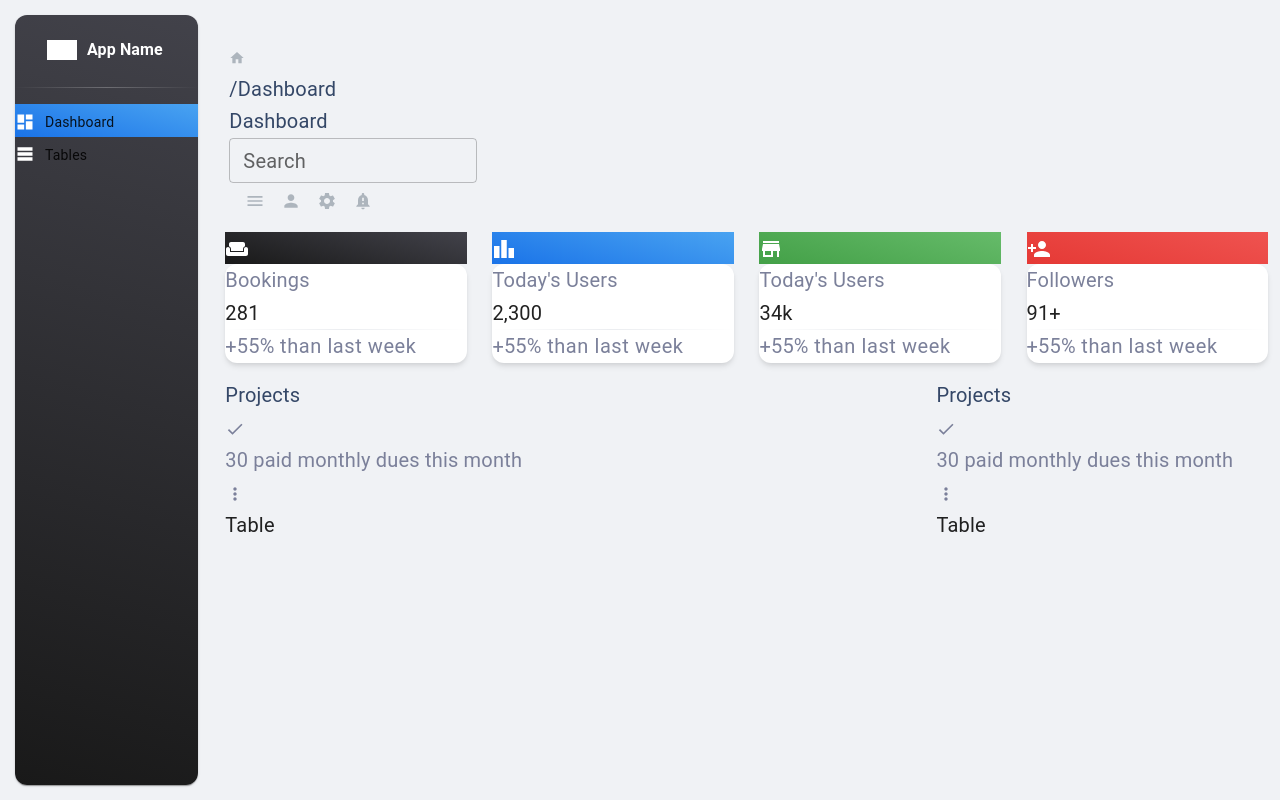
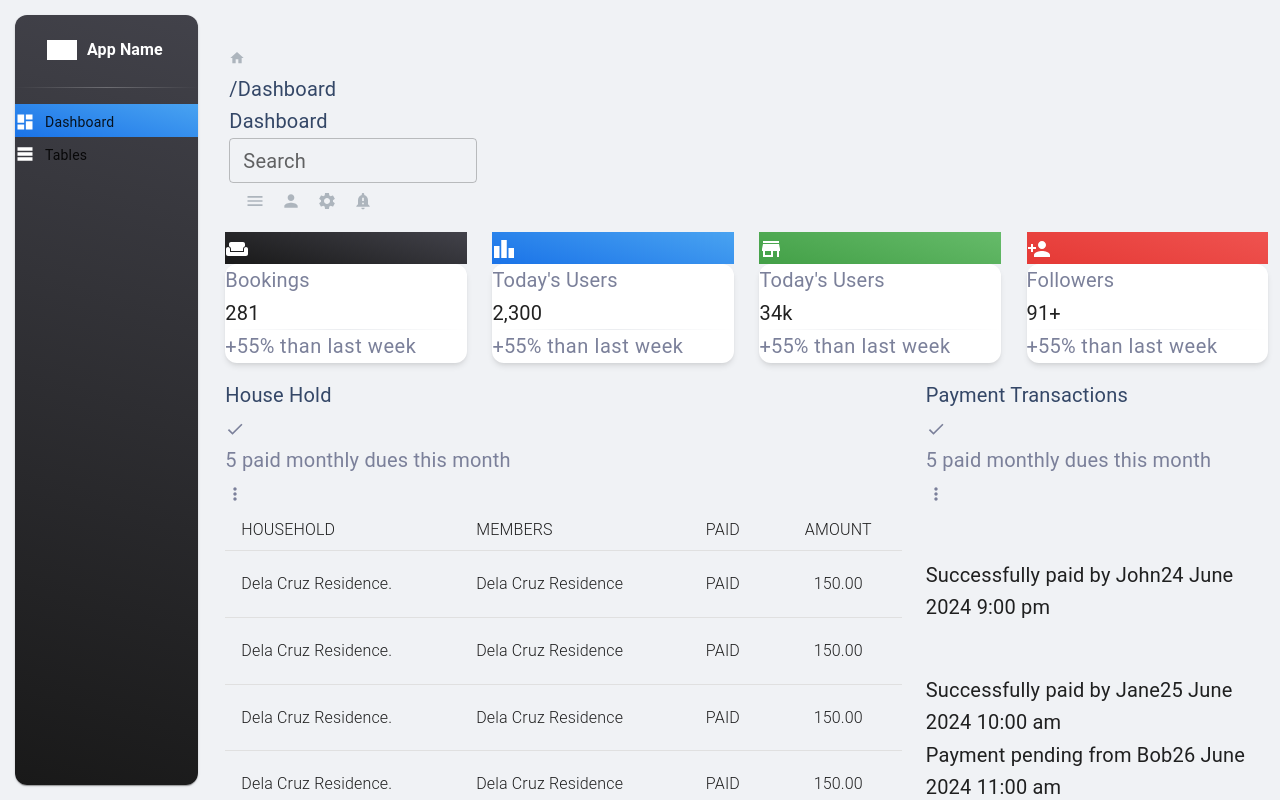
Before and after one commit to josepaulodelacruz/PA_Dashboard, a React (Vite) app: page / in a window 1280 px wide. Built offline with nearby package versions, Linux system fonts and the light colour scheme.

Commit message:
feat: designing table (ongoing)

```diff
--- /dev/null
+++ b/src/Components/Stepper/index.tsx
@@ -0,0 +1,45 @@
+
+const Stepper = () => {
+  const steps = [
+    {
+      title: 'Successfully paid by John',
+      date: '24 June 2024 9:00 pm',
+      completed: true,
+    },
+    {
+      title: 'Successfully paid by Jane',
+      date: '25 June 2024 10:00 am',
+      completed: true,
+    },
+    {
+      title: 'Payment pending from Bob',
+      date: '26 June 2024 11:00 am',
+      completed: false,
+    },
+  ];
+
+  return (
+    <div className="flex flex-col p-4">
+      {steps.map((step, index) => (
+        <div key={index} className="flex flex-row items-center py-1.5">
+          <div className="relative flex flex-col items-center">
+            <div
+              className={`bg-green-600 shadow-xl rounded-full justify-center items-center p-6 ${
+                step.completed ? 'bg-green-600' : 'bg-gray-300'
+              }`}
+            />
+            {index < steps.length - 1 && (
+              <div className="absolute top-full w-px bg-gray-300" style={{ height: '50px' }} />
+            )}
+          </div>
+          <div className="flex flex-col pl-4 justify-between py-2">
+            <span className="text-sm font-bold text-[#7b809a]">{step.title}</span>
+            <span className="text-[0.750rem] font-light text-[#7b809a]">{step.date}</span>
+          </div>
+        </div>
+      ))}
+    </div>
+  );
+};
+
+export default Stepper;
--- /dev/null
+++ b/src/Components/Table/TableLabel.tsx
@@ -0,0 +1,29 @@
+import TableCell from '@mui/material/TableCell'
+
+interface TableHeaderLabelProps {
+  title: string,
+  align?: 'inherit' | 'left' | 'center' | 'right' | 'justify';
+}
+
+interface TableBodyLabelProps {
+  align?: 'inherit' | 'left' | 'center' | 'right' | 'justify',
+  children: React.ReactNode,
+}
+
+const TableHeaderLabel: React.FC<TableHeaderLabelProps> = ({ title, align = 'left' }) => {
+  return (
+    <TableCell align={align} sx={{ px: 2, py: 1 }} >
+      <span className='text-[#7b809a] text-[0.65rem] font-bold'>{title}</span>
+    </TableCell>
+  )
+}
+
+const TableBodyLabel: React.FC<TableBodyLabelProps> = ({ children, align = 'left' }) =>
+  <TableCell align={align} sx={{ px: 2, py: 2.5 }} >
+    {children}
+  </TableCell>
+
+
+
+
+export { TableHeaderLabel, TableBodyLabel }
--- a/src/pages/Dashboard/Components/CardWithTable.tsx
+++ b/src/pages/Dashboard/Components/CardWithTable.tsx
@@ -2,25 +2,23 @@
 import TitleLabel from '@/Components/Labels/TitleLabel'
 import CheckIcon from '@mui/icons-material/Check'
 import MoreVertIcon from '@mui/icons-material/MoreVert'
-import { useTheme } from '@mui/material/styles'
 import SubTitleLabel from '@/Components/Labels/SubTitle'
 
 interface CardWithTableProps {
+  title?: string
   children: React.ReactNode,
 }
 
-const CardWithTable = ({ children } : CardWithTableProps ) => {
-  const theme = useTheme()
-  const { info } = theme.palette as { info?: any }
+const CardWithTable = ({ title, children } : CardWithTableProps ) => {
 
   return (
-    <div className='mt-4 bg-white shadow-md rounded-xl h-[450px] w-full'>
+    <div className='mt-4 bg-white h-full shadow-md rounded-xl w-full'>
       <div className='flex flex-row justify-between items-end'>
         <div className='flex flex-col px-4 pt-4'>
-          <TitleLabel>Projects</TitleLabel>
+          <TitleLabel>{title!}</TitleLabel>
           <span className='flex flex-row items-end'>
             <CheckIcon fontSize='small' sx={{ color: '#7b809a' }} />
-            <SubTitleLabel>30 paid monthly dues this month</SubTitleLabel>
+            <SubTitleLabel>5 paid monthly dues this month</SubTitleLabel>
           </span>
         </div>
         <MoreVertIcon fontSize='small' sx={{ color: '#7b809a', marginRight: '3rem' }} />
--- /dev/null
+++ b/src/pages/Dashboard/Components/DataTable.tsx
@@ -0,0 +1,52 @@
+import Table from '@mui/material/Table'
+import TableContainer from "@mui/material/TableContainer"
+import TableRow from "@mui/material/TableRow";
+import Box from '@mui/material/Box'
+import { TableBodyLabel, TableHeaderLabel } from '@/Components/Table/TableLabel'
+
+const DataTable = () => {
+  return (
+    <TableContainer>
+      <Table>
+        <Box component="thead"  >
+          <TableRow>
+            <TableHeaderLabel title='HOUSEHOLD' />
+            <TableHeaderLabel align='left' title='MEMBERS' />
+            <TableHeaderLabel align='left' title="PAID" />
+            <TableHeaderLabel align='center' title="AMOUNT" />
+          </TableRow>
+        </Box>
+
+        <Box component="tbody">
+          {
+            Array.from({ length: 5 }).map((_, index) => {
+              return (
+                <TableRow key={index} style={{padding: '200px'}}>
+                  <TableBodyLabel>
+                    <span className='font-semibold text-sm text-[#7b809a]'>Dela Cruz Residence.</span>
+                  </TableBodyLabel>
+
+                  <TableBodyLabel>
+                    <span className='font-semibold text-sm text-[#7b809a]'>Dela Cruz Residence</span>
+                  </TableBodyLabel>
+
+                  <TableBodyLabel>
+                    <span className='font-semibold text-sm text-[#7b809a]'>PAID</span>
+                  </TableBodyLabel>
+
+                  <TableBodyLabel align='center'>
+                    <span className='font-semibold text-sm text-[#7b809a]'>150.00</span>
+                  </TableBodyLabel>
+                </TableRow>
+              );
+            })
+          }
+        </Box>
+
+      </Table>
+
+    </TableContainer>
+  )
+}
+
+export default DataTable
--- a/src/pages/Dashboard/index.tsx
+++ b/src/pages/Dashboard/index.tsx
@@ -8,6 +8,8 @@ import PersonAddIcon from '@mui/icons-material/PersonAdd'
 import linearGradient from "@/assets/theme/functions/linearGradient"
 import { useTheme } from "@mui/material/styles"
 import CardWithTable from "./Components/CardWithTable"
+import DataTable from './Components/DataTable'
+import Stepper from "@/Components/Stepper"
 
 
 const DashboardPage = () => {
@@ -64,22 +66,24 @@ const DashboardPage = () => {
           }
         </Grid>
 
-        <Grid container item md={12} xs={12} direction='row' spacing={3} >
+        <Grid container item md={12} xs={12} direction='row' spacing={3} style={{padding: '1rem 1rem 0'}} >
 
           <Grid item md={8} xs={12} >
-            <CardWithTable >
-              <div>Table</div>
+            <CardWithTable title="House Hold" >
+              <div className="h-[0.60rem]"/>
+              <DataTable />
             </CardWithTable>
           </Grid>
 
           <Grid item md={4} xs={12}>
-            <CardWithTable >
-              <div>Table</div>
-            </CardWithTable>
+            <CardWithTable title="Payment Transactions">
+              <div className="h-[0.60rem]"/>
+
+              <Stepper />
 
 
+            </CardWithTable>
           </Grid>
-
 
         </Grid>
       </Grid>
```
